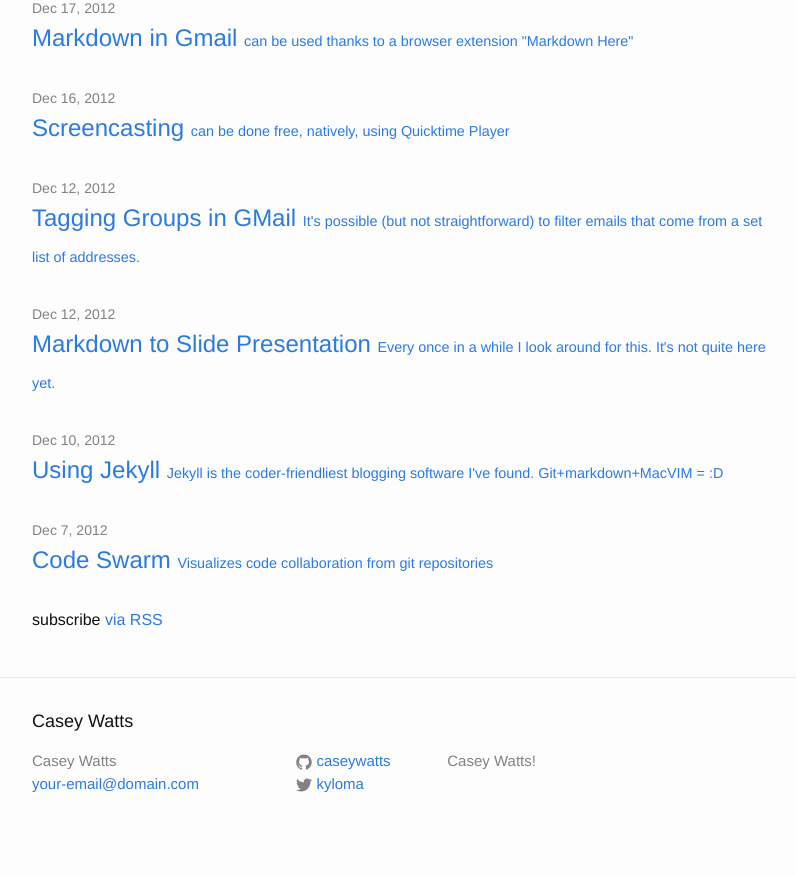
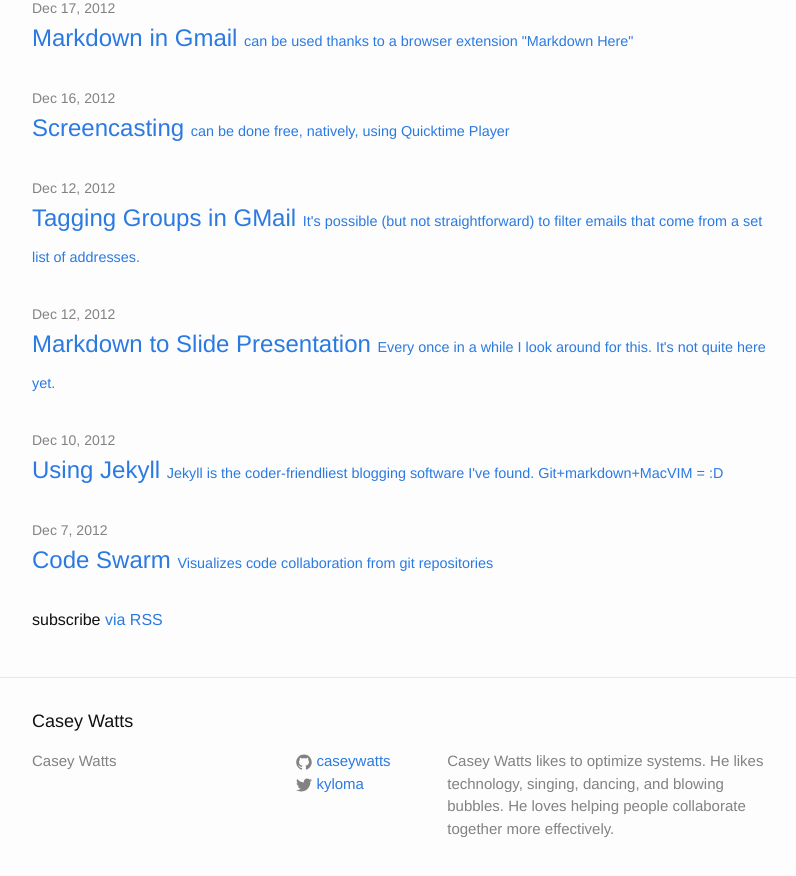
Before and after one commit to caseywatts/caseywatts.github.io, a Jekyll site: the page built from index.html, in a window 1280 px wide and 900 px high, scrolled down 1077 px. Shown: the top 876 px of the window, without its empty margins (238-1034 px from the left). Built offline with Jekyll 4.4.1, drawn with Linux system fonts in a browser that asks for light colours; before the commit the page ends 1932 px from its top, so only the background shows below that.

Commit message:
update _config - remove email and description

```diff
--- a/_config.yml
+++ b/_config.yml
@@ -1,8 +1,9 @@
 # Site settings
 title: Casey Watts
-email: your-email@domain.com
 description: > # this means to ignore newlines until "baseurl:"
-  Casey Watts!
+  Casey Watts likes to optimize systems.
+  He likes technology, singing, dancing, and blowing bubbles.
+  He loves helping people collaborate together more effectively.
 baseurl: "" # the subpath of your site, e.g. /blog/
 url: "http://caseywatts.github.io" # the base hostname & protocol for your site
 twitter_username: kyloma
```
